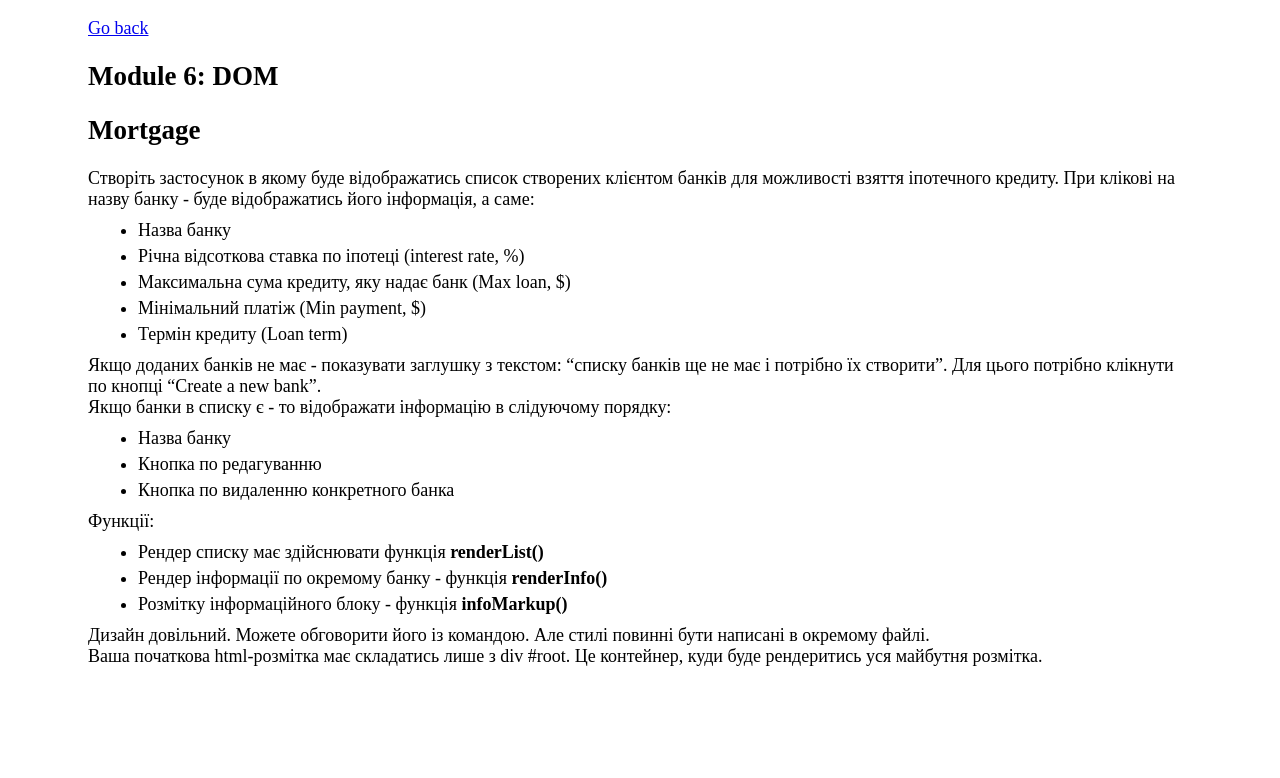
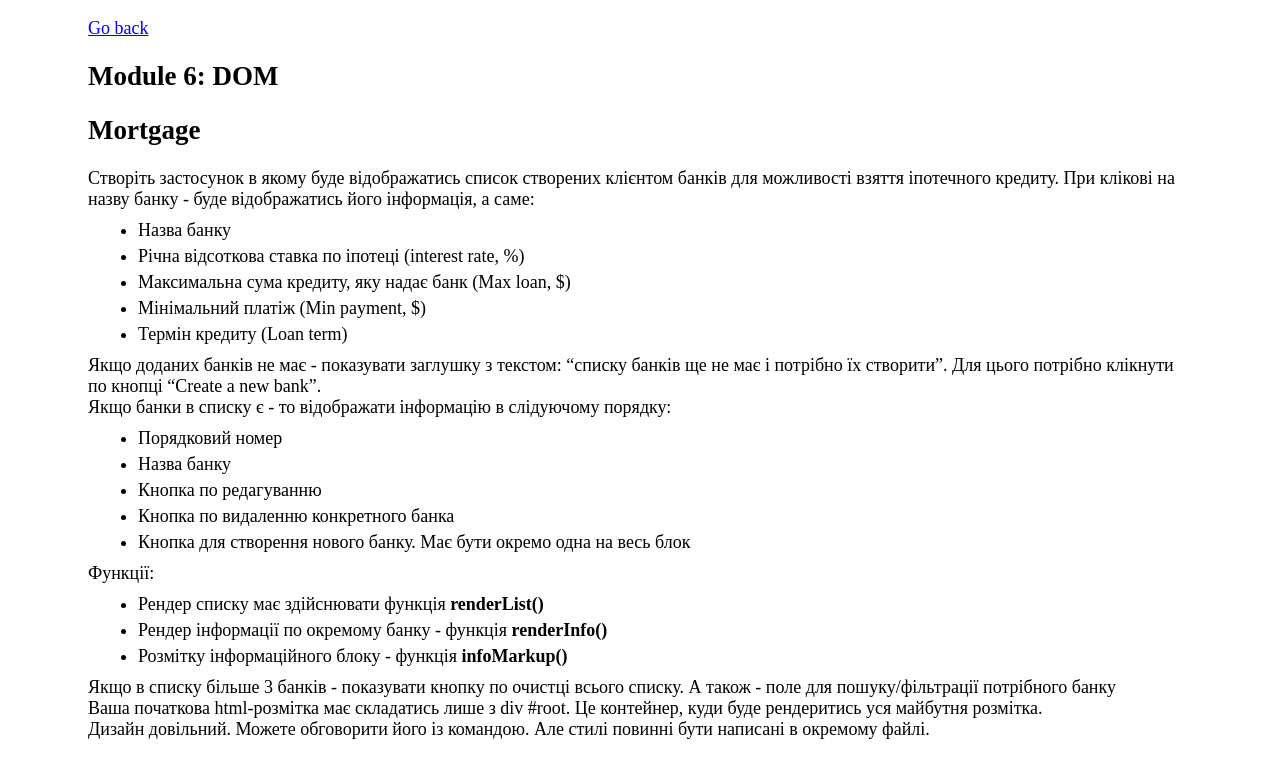
Before and after one commit to Maximusvin/Blended-JS, a plain HTML site: page html/modules/module-6.html in a window 1280 px wide. Drawn offline with Linux system fonts and the light colour scheme.

Commit message:
Add new conditions

```diff
--- a/html/modules/module-6.html
+++ b/html/modules/module-6.html
@@ -39,9 +39,13 @@
     </p>
 
     <ul>
+      <li>Порядковий номер</li>
       <li>Назва банку</li>
       <li>Кнопка по редагуванню</li>
       <li>Кнопка по видаленню конкретного банка</li>
+      <li>
+        Кнопка для створення нового банку. Має бути окремо одна на весь блок
+      </li>
     </ul>
 
     <p>Функції:</p>
@@ -53,13 +57,16 @@
     </ul>
 
     <p>
-      Дизайн довільний. Можете обговорити його із командою. Але стилі повинні
-      бути написані в окремому файлі.
+      Якщо в списку більше 3 банків - показувати кнопку по очистці всього
+      списку. А також - поле для пошуку/фільтрації потрібного банку
     </p>
-
     <p>
       Ваша початкова html-розмітка має складатись лише з div #root. Це
       контейнер, куди буде рендеритись уся майбутня розмітка.
+    </p>
+    <p>
+      Дизайн довільний. Можете обговорити його із командою. Але стилі повинні
+      бути написані в окремому файлі.
     </p>
 
     <script src="../../BD3-module_5-6/5-module.js"></script>
```
